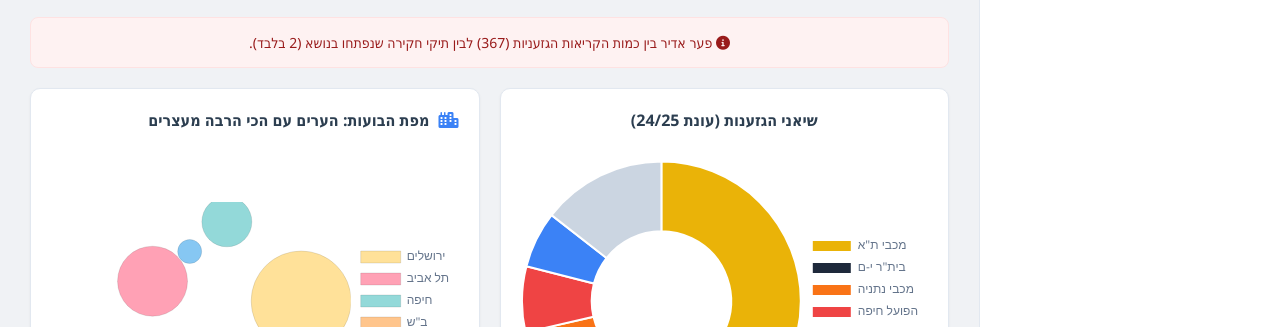
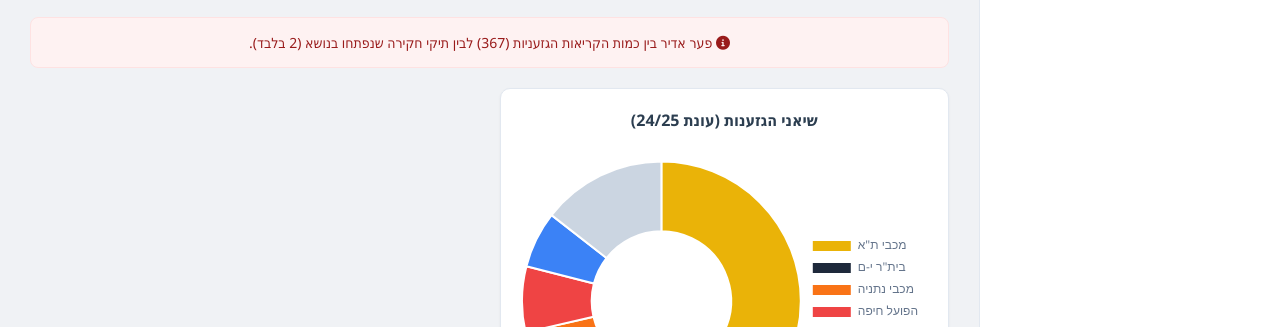
Before and after one commit to chagam9/FOIA, a plain HTML site: page index.html in a window 1280 px wide. Shown: the part 473-800 px from the top of the page. Drawn offline with nearby package versions, Linux system fonts and the light colour scheme.

Commit message:
Add files via upload

```diff
--- a/index.html
+++ b/index.html
@@ -750,15 +750,7 @@
                     </div>
                 </div>
 
-                <div class="card" data-source="מקור: ניתוח נתוני מעצרים 2021-2025 (אקסל)">
-                    <h3 style="margin: 0 0 20px 0; font-size: 16px; text-align: right;">
-                        <i class="fas fa-city" style="margin-left: 5px; color: var(--accent-blue);"></i>
-                        מפת הבועות: הערים עם הכי הרבה מעצרים
-                    </h3>
-                    <div style="height: 300px; position: relative;">
-                        <canvas id="bubbleCitiesChart"></canvas>
-                    </div>
-                </div>
+
             </div>
         </div>
 
@@ -1114,10 +1106,10 @@
                 // Responsive Percentages (Top/Left) calibrated for new map image
                 const cityPositions = {
                     'jerusalem': { top: 38, left: 52, color: '#f59e0b' },
-                    'telaviv': { top: 32, left: 35, color: '#ef4444' },
-                    'haifa': { top: 12, left: 42, color: '#3b82f6' },
+                    'telaviv': { top: 32, left: 34, color: '#ef4444' }, // Adjusted Right
+                    'haifa': { top: 10, left: 45, color: '#3b82f6' }, // Adjusted Right
                     'beersheva': { top: 58, left: 48, color: '#f97316' },
-                    'petah_tikva': { top: 32, left: 40, color: '#10b981' }
+                    'petah_tikva': { top: 32, left: 38, color: '#10b981' } // Adjusted Right
                 };
 
                 // Increase map size visual
@@ -1222,34 +1214,7 @@
                 });
             }
 
-            // --- Chart 5: Bubble Cities ---
-            const ctxCities = document.getElementById('bubbleCitiesChart');
-            if (ctxCities) {
-                new Chart(ctxCities.getContext('2d'), {
-                    type: 'bubble',
-                    data: {
-                        datasets: [
-                            { label: 'ירושלים', data: [{ x: 80, y: 50, r: 50 }], backgroundColor: 'rgba(255, 205, 86, 0.6)', emoji: '🔥' },
-                            { label: 'תל אביב', data: [{ x: 20, y: 60, r: 35 }], backgroundColor: 'rgba(255, 99, 132, 0.6)', emoji: '👊' },
-                            { label: 'חיפה', data: [{ x: 50, y: 90, r: 25 }], backgroundColor: 'rgba(75, 192, 192, 0.6)', emoji: '🏟️' },
-                            { label: 'ב"ש', data: [{ x: 50, y: 10, r: 15 }], backgroundColor: 'rgba(255, 159, 64, 0.6)', emoji: '👮' },
-                            { label: 'פ"ת', data: [{ x: 35, y: 75, r: 12 }], backgroundColor: 'rgba(54, 162, 235, 0.6)', emoji: '🧨' }
-                        ]
-                    },
-                    options: {
-                        responsive: true, maintainAspectRatio: false,
-                        plugins: {
-                            legend: { position: 'right' },
-                            tooltip: {
-                                callbacks: {
-                                    label: function (c) { return c.dataset.emoji + ' ' + c.dataset.label + ': ' + (c.dataset.label === 'ירושלים' ? 421 : (c.dataset.label === 'תל אביב' ? 198 : 110)) + ' מעצרים'; }
-                                }
-                            }
-                        },
-                        scales: { x: { display: false, min: 0, max: 100 }, y: { display: false, min: 0, max: 100 } }
-                    }
-                });
-            }
+
         };
     </script>
 </body>
```
